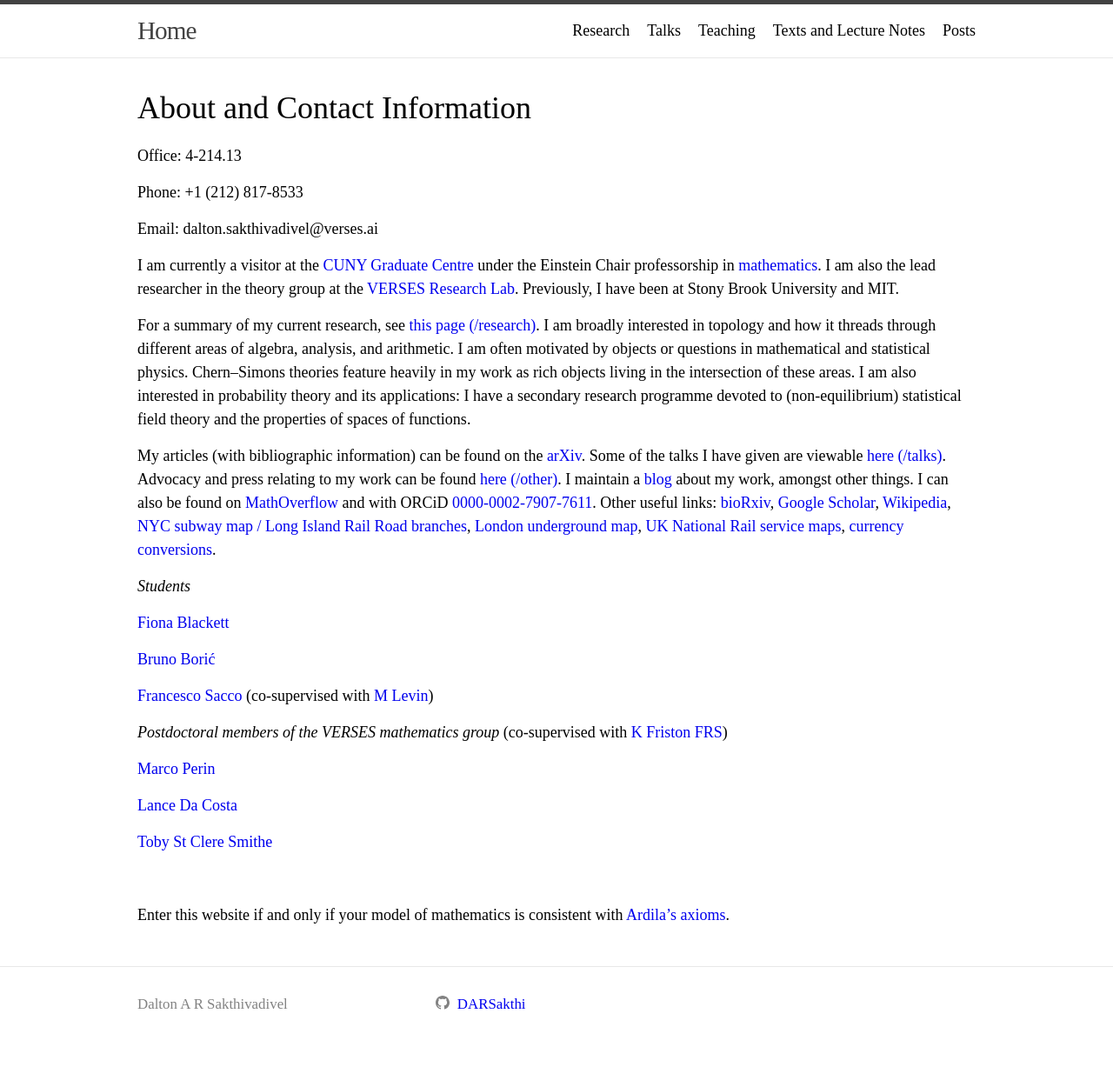
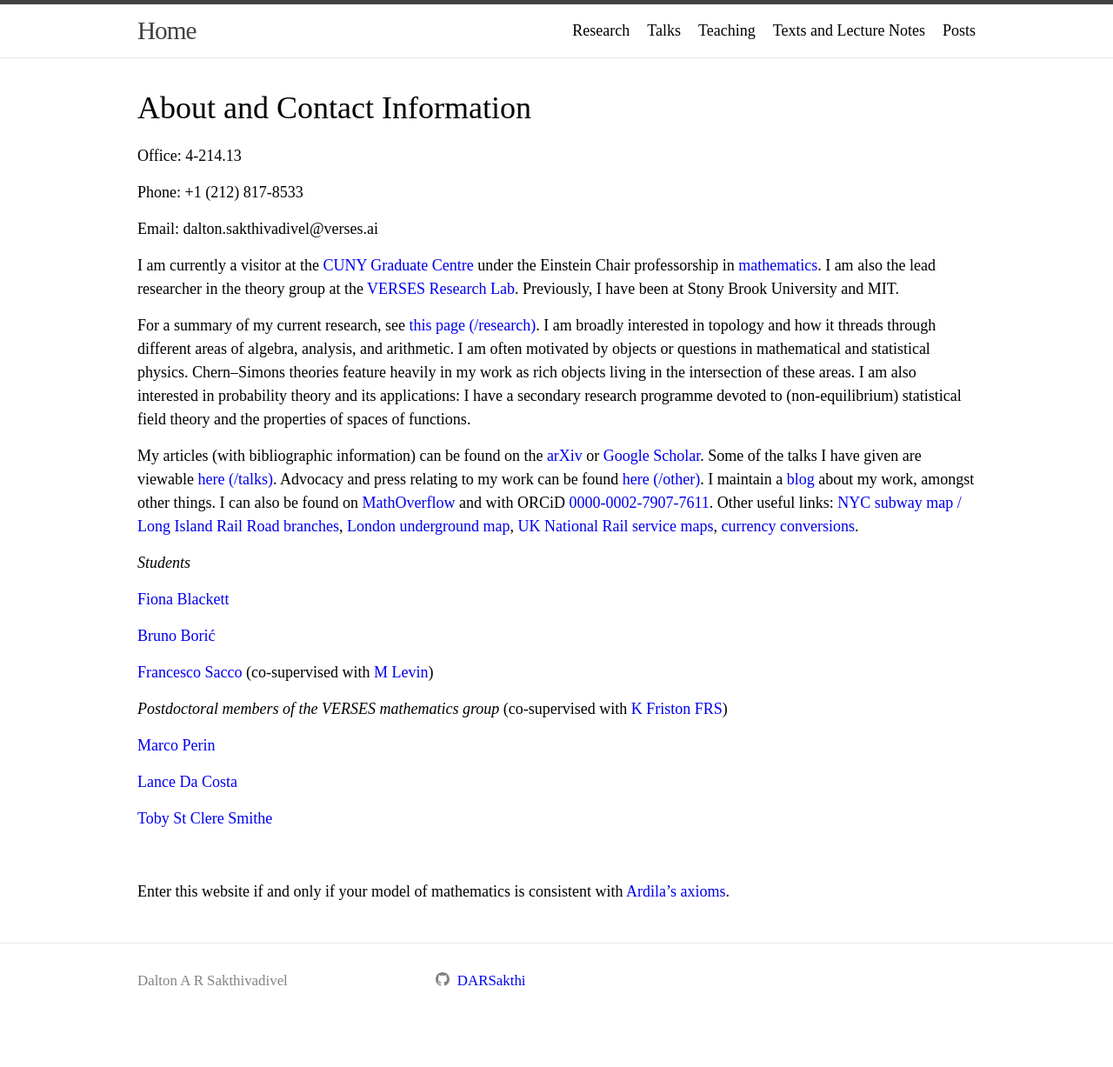
Before and after one commit to DARSakthi/DARSakthi.github.io, a Jekyll site: the page built from index.markdown, in a window 1280 px wide. Shown: the whole page at 87% size. Built offline with Jekyll 4.4.1, drawn with Linux system fonts in a browser that asks for light colours; after the commit the page ends 1200 px from its top, so only the background shows below that.

Commit message:
Update index.markdown

```diff
--- a/index.markdown
+++ b/index.markdown
@@ -16,7 +16,7 @@ I am currently a visitor at the [CUNY Graduate Centre](https://www.gc.cuny.edu)
 
 For a summary of my current research, see [this page (/research)](https://darsakthi.github.io/research). I am broadly interested in topology and how it threads through different areas of algebra, analysis, and arithmetic. I am often motivated by objects or questions in mathematical and statistical physics. Chern--Simons theories feature heavily in my work as rich objects living in the intersection of these areas. I am also interested in probability theory and its applications: I have a secondary research programme devoted to (non-equilibrium) statistical field theory and the properties of spaces of functions.
 
-My articles (with bibliographic information) can be found on the [arXiv](https://arxiv.org/a/0000-0002-7907-7611.html). Some of the talks I have given are viewable [here (/talks)](https://darsakthi.github.io/talks). Advocacy and press relating to my work can be found [here (/other)](https://darsakthi.github.io/other/). I maintain a [blog](https://darsakthi.github.io/blog) about my work, amongst other things. I can also be found on [MathOverflow](https://mathoverflow.net/users/370636/dalton-a-r-sakthivadivel) and with ORCiD [0000-0002-7907-7611](https://orcid.org/0000-0002-7907-7611). Other useful links: [bioRxiv](https://www.biorxiv.org/search/author1%3ADalton%2BA%2BR%2BSakthivadivel%2B), [Google Scholar](https://scholar.google.com/citations?user=mWJtfUUAAAAJ), [Wikipedia](https://en.wikipedia.org/wiki/User:Dalton.sakthi), [NYC subway map / Long Island Rail Road branches](https://new.mta.info/maps), [London underground map](https://tfl.gov.uk/maps/track/tube), [UK National Rail service maps](https://www.nationalrail.co.uk/travel-information/maps-of-the-national-rail-network/), [currency conversions](https://www.google.com/finance/quote/USD-GBP).
+My articles (with bibliographic information) can be found on the [arXiv](https://arxiv.org/a/0000-0002-7907-7611.html) or [Google Scholar](https://scholar.google.com/citations?user=mWJtfUUAAAAJ). Some of the talks I have given are viewable [here (/talks)](https://darsakthi.github.io/talks). Advocacy and press relating to my work can be found [here (/other)](https://darsakthi.github.io/other/). I maintain a [blog](https://darsakthi.github.io/blog) about my work, amongst other things. I can also be found on [MathOverflow](https://mathoverflow.net/users/370636/dalton-a-r-sakthivadivel) and with ORCiD [0000-0002-7907-7611](https://orcid.org/0000-0002-7907-7611). Other useful links: [NYC subway map / Long Island Rail Road branches](https://new.mta.info/maps), [London underground map](https://tfl.gov.uk/maps/track/tube), [UK National Rail service maps](https://www.nationalrail.co.uk/travel-information/maps-of-the-national-rail-network/), [currency conversions](https://www.google.com/finance/quote/USD-GBP).
 
 
 _Students_
```
